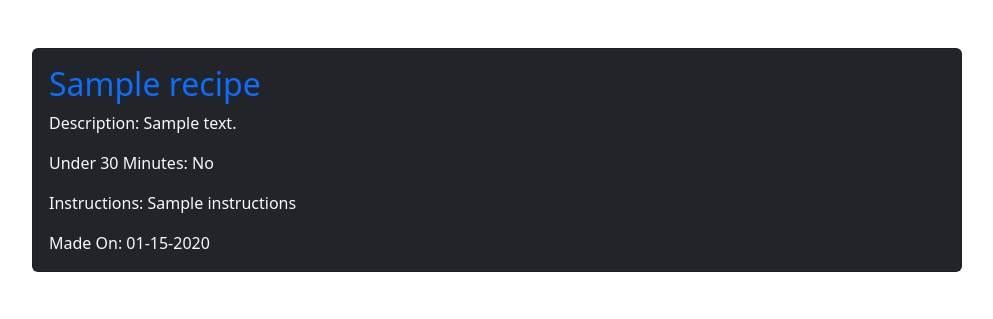
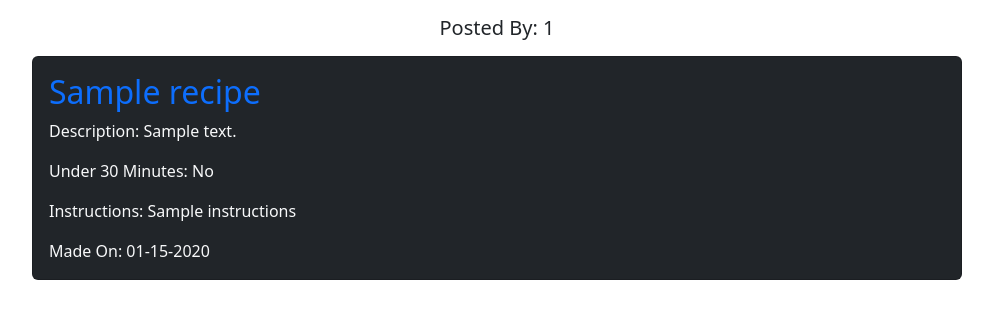
Before and after one commit to Brando129/recipes, a Flask app: template flask_app/templates/show_recipe.html in a window 1280 px wide. Shown: the part 74-393 px from the top of the page, without its empty margins (143-1136 px from the left). Run offline with Flask 3, Linux system fonts and the light colour scheme; the template is opened without the code that fills it: most values are stand-ins (such as "Sample title", 1, 10 or a date in 2020).

Commit message:
Styling change to show_recipe HTML

```diff
--- a/flask_app/templates/recipes.html
+++ b/flask_app/templates/recipes.html
@@ -42,7 +42,7 @@
                     {% else %}
                     <td class="text-center">No</td>
                     {% endif %}
-                    <td class="text-center">{{user.first_name}}</td>
+                    <td class="text-center">User ID: {{recipe.user_id}}</td>
                     <td class="text-center"><a href="/recipe/{{recipe.id}}" class="act_links">View recipe</a>
                         {% if recipe.user_id == session.user_id %}
                         | <a href="/edit/recipe/{{recipe.id}}" class="act_links">Edit</a>
--- a/flask_app/templates/show_recipe.html
+++ b/flask_app/templates/show_recipe.html
@@ -22,7 +22,8 @@
             </div>
         </div>
         <!-- End of Navbar -->
-        <div class="card col-10 mx-auto my-5 bg-dark text-light">
+        <h5 class="text-center mt-3">Posted By: {{recipe.user_id}}</h5>
+        <div class="card col-10 mx-auto my-3 bg-dark text-light">
             <div class="card-body">
                 <h2 class="card-title text-primary" >{{recipe.name}}</h2>
                 <p class="card-text">Description: {{recipe.description}}</p>
```
